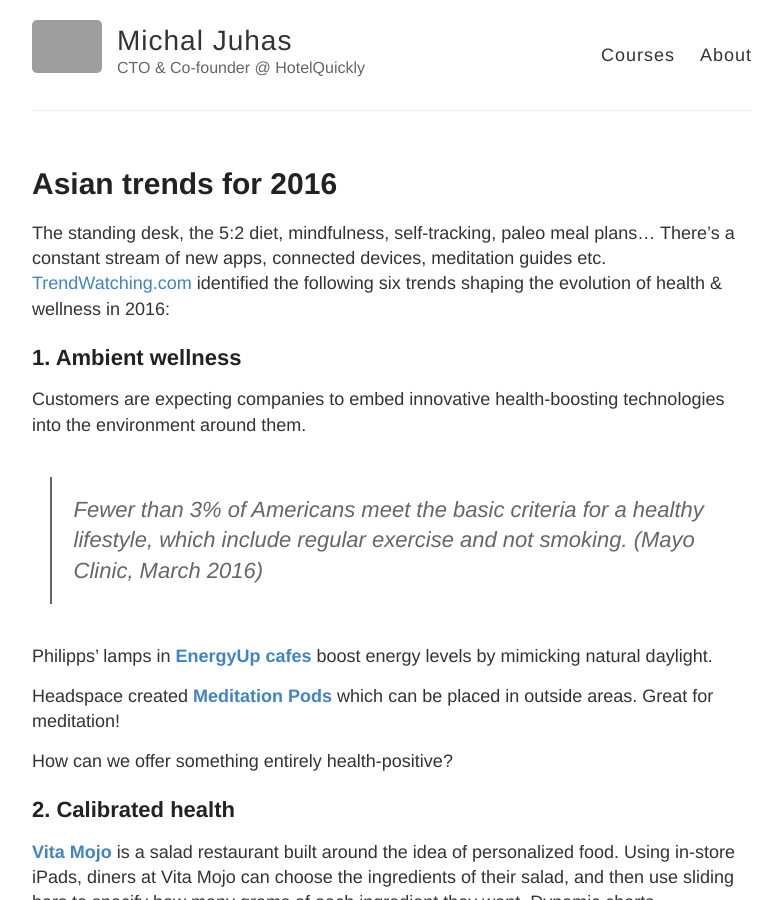
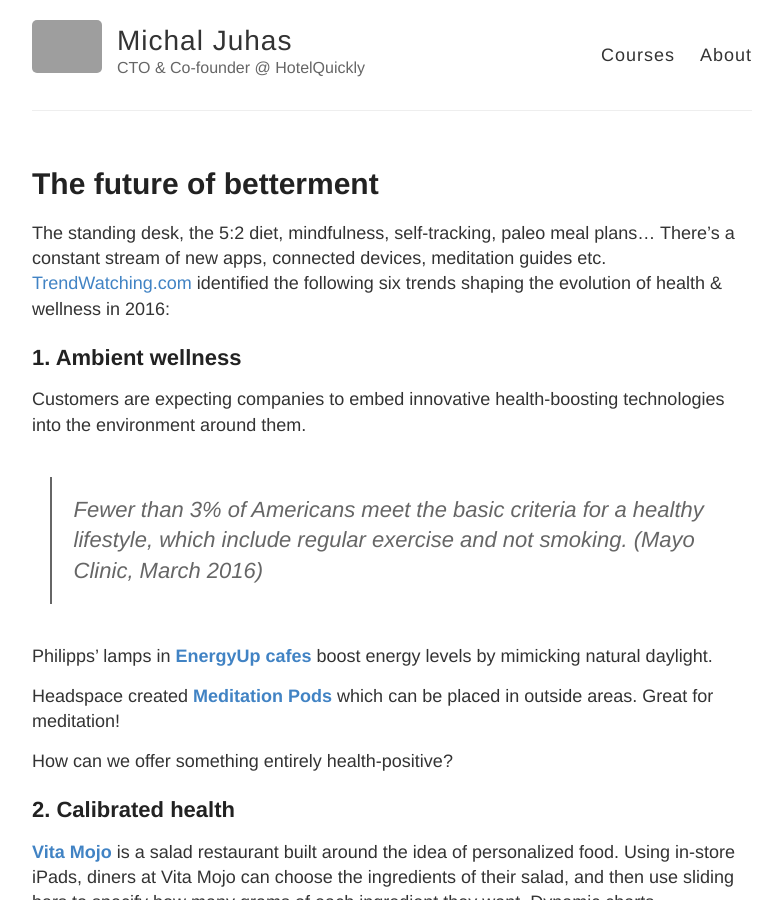
Before and after one commit to michaljuhas/OLD_michaljuhas.github.io, a Jekyll site: the page built from _posts/2016-10-12-The-future-of-betterment.md, in a window 1280 px wide and 900 px high. Shown: the whole window, without its empty margins (248-1030 px from the left). Built offline with Jekyll 4.4.1, drawn with Linux system fonts in a browser that asks for light colours; comment, search, counter and statistics services are not loaded; grey boxes are pictures that could not be loaded.

Commit message:
Renamed article

```diff
--- a/_posts/2016-10-12-Asian-trends-for-2016.md
+++ b/_posts/2016-10-12-The-future-of-betterment.md
@@ -1,7 +1,7 @@
 ---
 layout: post
 comments: true
-title: Asian trends for 2016
+title: The future of betterment
 tags: trends
 ---
 
```
